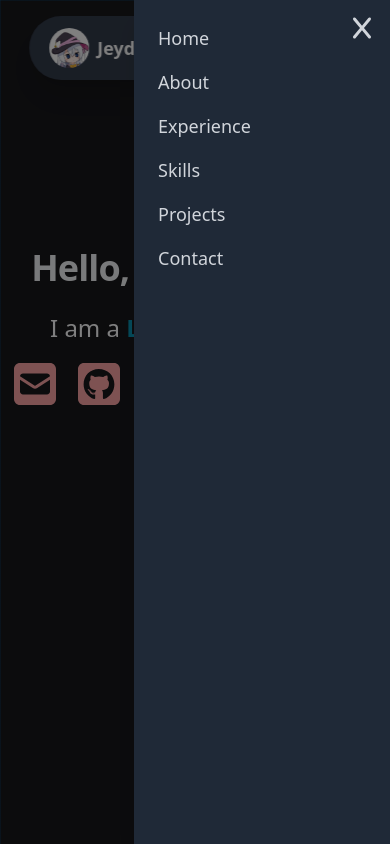
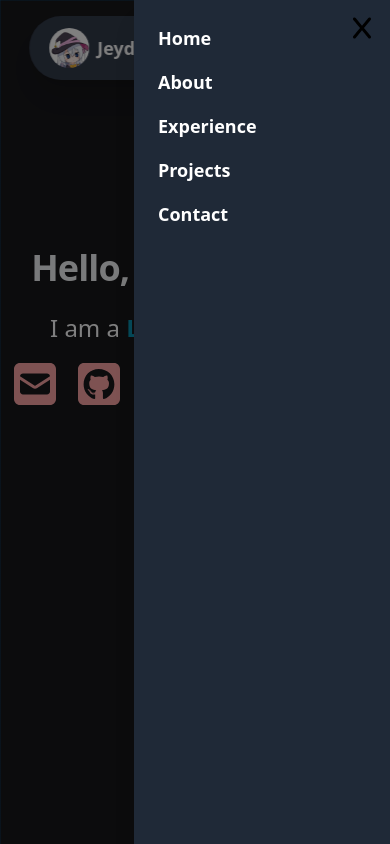
Before and after one commit to Jeydin21/Website, a Next.js app: page / in a window 390 px wide. Both pictures are taken after a click on the button 328 px from the left and 48 px from the top of the page. Shown: the top 844 px of the page. Built offline with nearby package versions, Linux system fonts and the light colour scheme.

Commit message:
Finally fix the mobile nav sidebar thing

```diff
--- a/pages/index.tsx
+++ b/pages/index.tsx
@@ -1,9 +1,8 @@
 import Hero from "@/components/sections/Hero";
 import About from "@/components/sections/About";
 import Experience from "@/components/sections/Experience";
+import Skills from "@/components/sections/Skills";
 import Header from "@/components/layout/Header";
-import Skills from "@/components/sections/Skills";
-
 import { useState, useEffect } from 'react';
 import { useCookies } from 'react-cookie';
 import { FaX } from 'react-icons/fa6';
@@ -24,36 +23,33 @@ export default function Landing() {
   };
 
   return (
-    <div className={`bg-light-background dark:bg-dark-background2 bg-fixed bg-[linear-gradient(to_right,#0096FF20_1px,transparent_1px),linear-gradient(to_bottom,#0096FF20_1px,transparent_1px)] bg-[size:48px_48px] transition-all`}>
+    <div className={`relative bg-light-background dark:bg-dark-background2 bg-fixed bg-[linear-gradient(to_right,#0096FF20_1px,transparent_1px),linear-gradient(to_bottom,#0096FF20_1px,transparent_1px)] bg-[size:48px_48px] transition-all`}>
       <Header mobileMenuOpen={mobileMenuOpen} setMobileMenuOpen={setMobileMenuOpen} toggleTheme={toggleTheme} />
       <Hero />
       <About />
       <Experience />
       <Skills />
 
+      {/* Overlay */}
+      {mobileMenuOpen && (
+        <div className="fixed inset-0 bg-black opacity-50 z-40" onClick={() => setMobileMenuOpen(false)}></div>
+      )}
+
       {/* Mobile menu */}
-      <div className={`fixed inset-0 z-50 flex justify-end ${mobileMenuOpen ? 'translate-x-0' : 'translate-x-full'} transition-transform duration-300`}>
-        {mobileMenuOpen && (
-          <>
-            <div className="fixed inset-0 bg-black opacity-50 z-40" onClick={() => setMobileMenuOpen(false)}></div>
-            <div className="relative bg-gray-800 w-64 h-full shadow-xl z-50">
+      <div className={`fixed inset-y-0 right-0 z-50 w-64 bg-gray-800 shadow-xl transform transition-transform duration-300 ${mobileMenuOpen ? 'translate-x-0' : 'translate-x-full'}`}>
         <button
           onClick={() => setMobileMenuOpen(false)}
-                className="absolute top-4 right-4 text-gray-300 hover:text-white focus:outline-none"
+          className="absolute top-4 right-4 hover:text-green-500focus:outline-none"
         >
           <FaX className="w-6 h-6" />
         </button>
-              <div className="flex flex-col items-start p-6 space-y-4">
-                <Link href="#hero" className="text-gray-300 hover:text-white text-lg" onClick={() => setMobileMenuOpen(false)}>Home</Link>
-                <Link href="#about" className="text-gray-300 hover:text-white text-lg" onClick={() => setMobileMenuOpen(false)}>About</Link>
-                <Link href="#experience" className="text-gray-300 hover:text-white text-lg" onClick={() => setMobileMenuOpen(false)}>Experience</Link>
-                <Link href="#skills" className="text-gray-300 hover:text-white text-lg" onClick={() => setMobileMenuOpen(false)}>Skills</Link>
-                <Link href="#projects" className="text-gray-300 hover:text-white text-lg" onClick={() => setMobileMenuOpen(false)}>Projects</Link>
-                <Link href="#contact" className="text-gray-300 hover:text-white text-lg" onClick={() => setMobileMenuOpen(false)}>Contact</Link>
+        <div className="flex flex-col items-start p-6 text-white space-y-4 font-extrabold">
+          <Link href="#hero" className="hover:text-green-500 text-lg" onClick={() => setMobileMenuOpen(false)}>Home</Link>
+          <Link href="#about" className="hover:text-green-500 text-lg" onClick={() => setMobileMenuOpen(false)}>About</Link>
+          <Link href="#experience" className="hover:text-green-500 text-lg" onClick={() => setMobileMenuOpen(false)}>Experience</Link>
+          <Link href="#projects" className="hover:text-green-500 text-lg" onClick={() => setMobileMenuOpen(false)}>Projects</Link>
+          <Link href="#contact" className="hover:text-green-500 text-lg" onClick={() => setMobileMenuOpen(false)}>Contact</Link>
         </div>
-            </div>
-          </>
-        )}
       </div>
     </div>
   );
--- a/styles/globals.css
+++ b/styles/globals.css
@@ -19,7 +19,7 @@
 
 /* Customize scrollbar for Firefox */
 * {
-  scrollbar-width: thinw;
+  scrollbar-width: thin;
   scrollbar-color: rgba(255, 255, 255, 0.5) #2d2d2d; /* Light thumb color on dark track background */
 }
 
```
Lines whose indentation alone changed are shown as unchanged.
